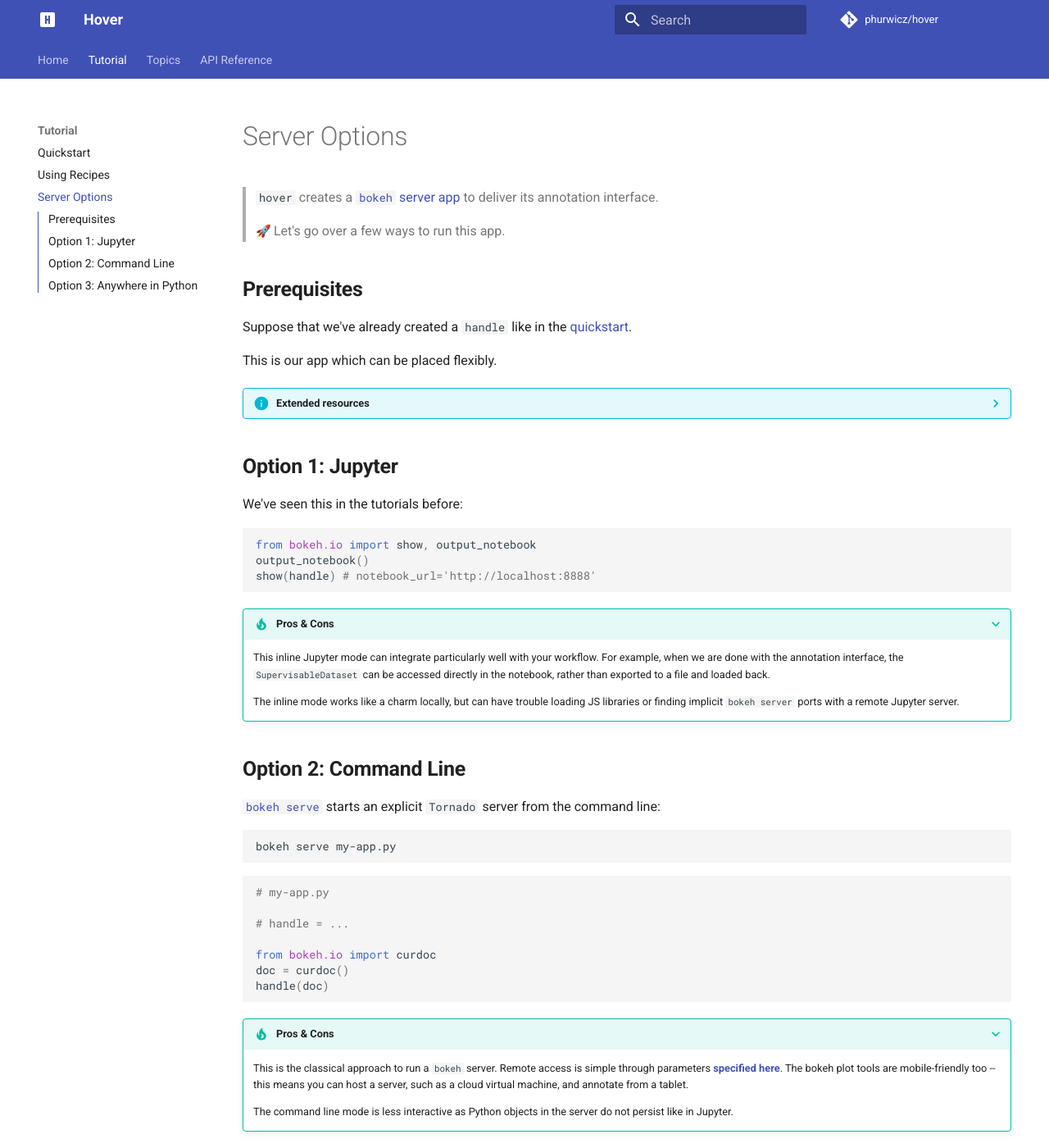
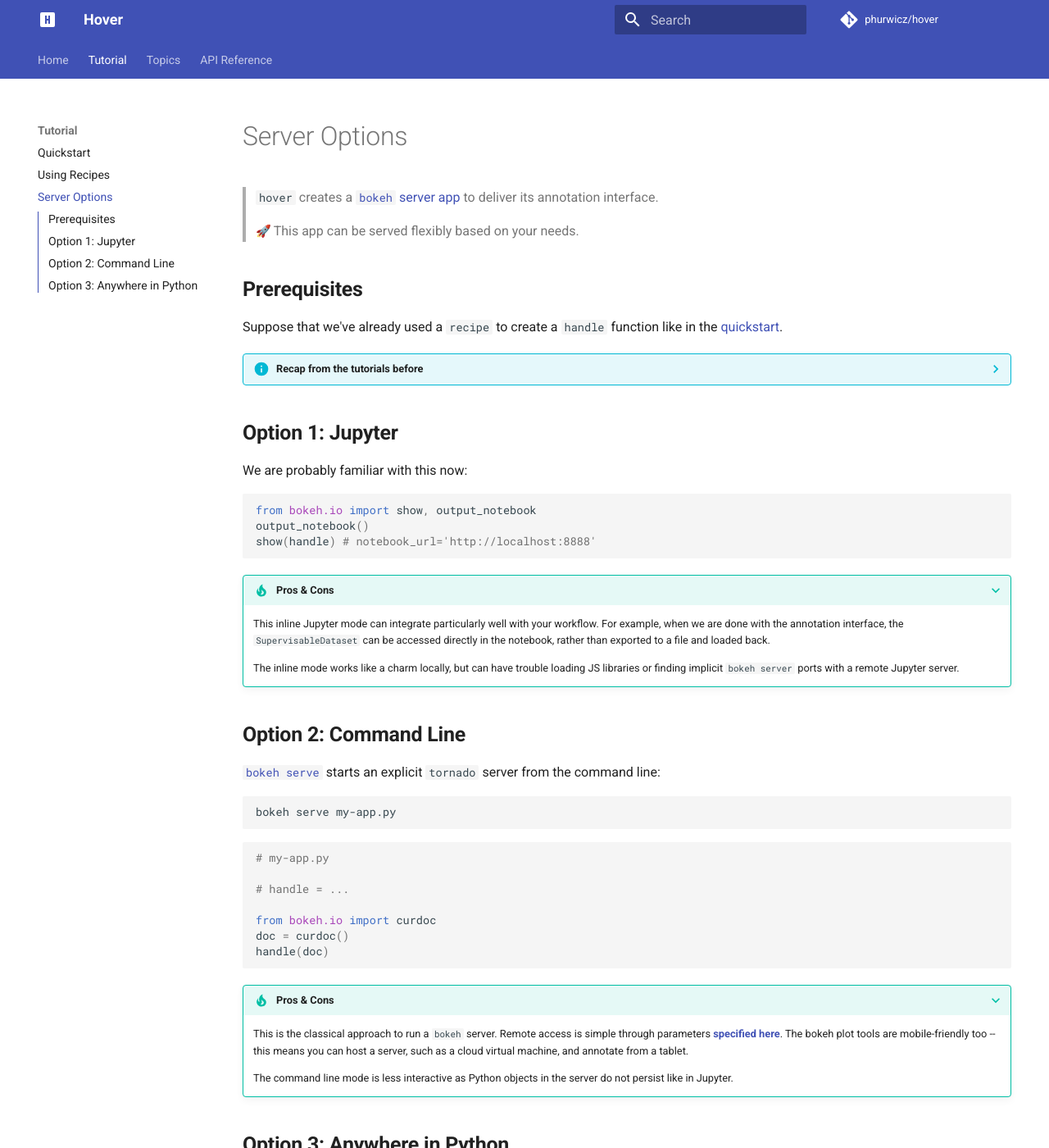
Before and after one commit to phurwicz/hover, an MkDocs documentation site: the page built from docs/pages/tutorial/t2-bokeh-app.md, in a window 1280 px wide and 1400 px high. Shown: the whole window at 82% size. Built offline with MkDocs 1.6.1 and Material for MkDocs 9.7.7, drawn with Linux system fonts in a browser that asks for light colours; emoji names are drawn with the system emoji font; comment, search, counter and statistics services are not loaded.

Commit message:
Minor revision to the server-options tutorial

````diff
--- a/docs/pages/tutorial/t2-bokeh-app.md
+++ b/docs/pages/tutorial/t2-bokeh-app.md
@@ -1,21 +1,19 @@
 > `hover` creates a [`bokeh` server app](https://docs.bokeh.org/en/latest/docs/user_guide/server.html) to deliver its annotation interface.
 >
-> :rocket: Let's go over a few ways to run this app.
+> :rocket: This app can be served flexibly based on your needs.
 
 {!docs/snippets/html/stylesheet.html!}
 
 ## **Prerequisites**
 
-Suppose that we've already created a `handle` like in the [quickstart](../t0-quickstart/#apply-labels).
+Suppose that we've already used a `recipe` to create a `handle` function like in the [quickstart](../t0-quickstart/#apply-labels).
 
-This is our app which can be placed flexibly.
-
-??? info "Extended resources"
+??? info "Recap from the tutorials before"
     -   the `handle` is a function which renders plot elements on a [`bokeh` document](https://docs.bokeh.org/en/latest/docs/reference/document.html).
 
 ## **Option 1: Jupyter**
 
-We've seen this in the tutorials before:
+We are probably familiar with this now:
 
 ```Python
 from bokeh.io import show, output_notebook
@@ -30,7 +28,7 @@ show(handle) # notebook_url='http://localhost:8888'
 
 ## **Option 2: Command Line**
 
-[`bokeh serve`](https://docs.bokeh.org/en/latest/docs/user_guide/server.html) starts an explicit `Tornado` server from the command line:
+[`bokeh serve`](https://docs.bokeh.org/en/latest/docs/user_guide/server.html) starts an explicit `tornado` server from the command line:
 
 ```bash
 bokeh serve my-app.py
````
